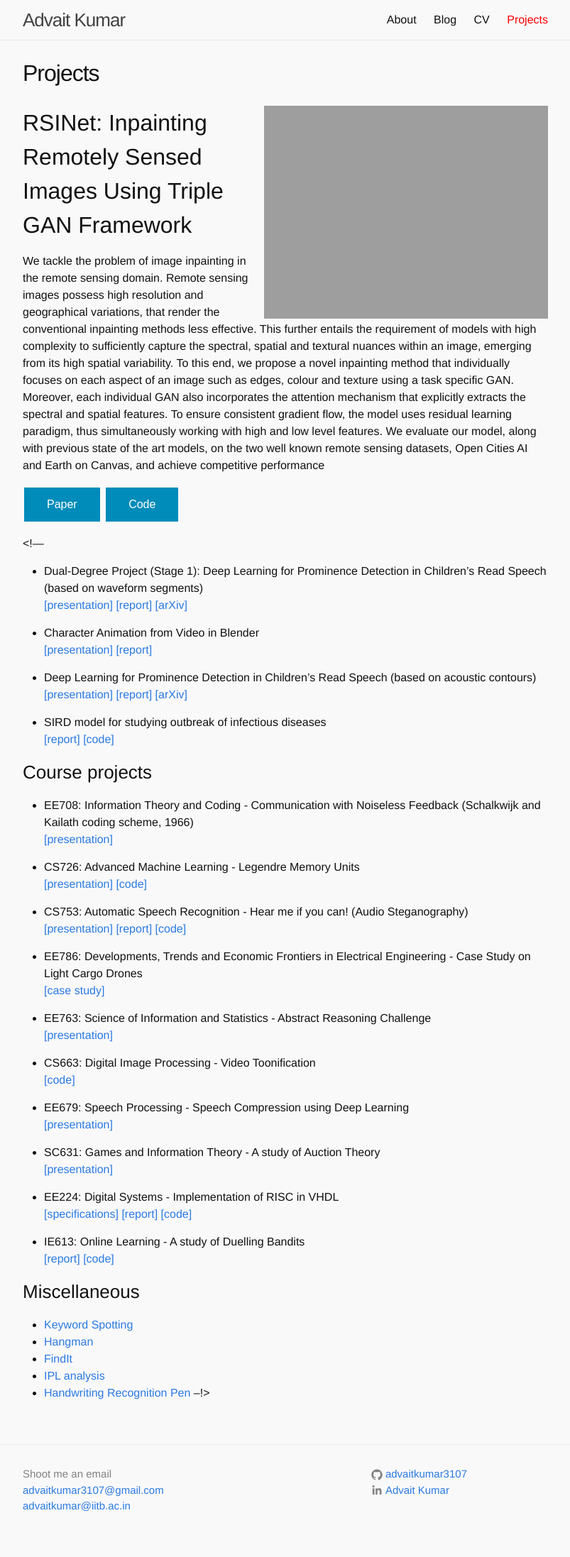
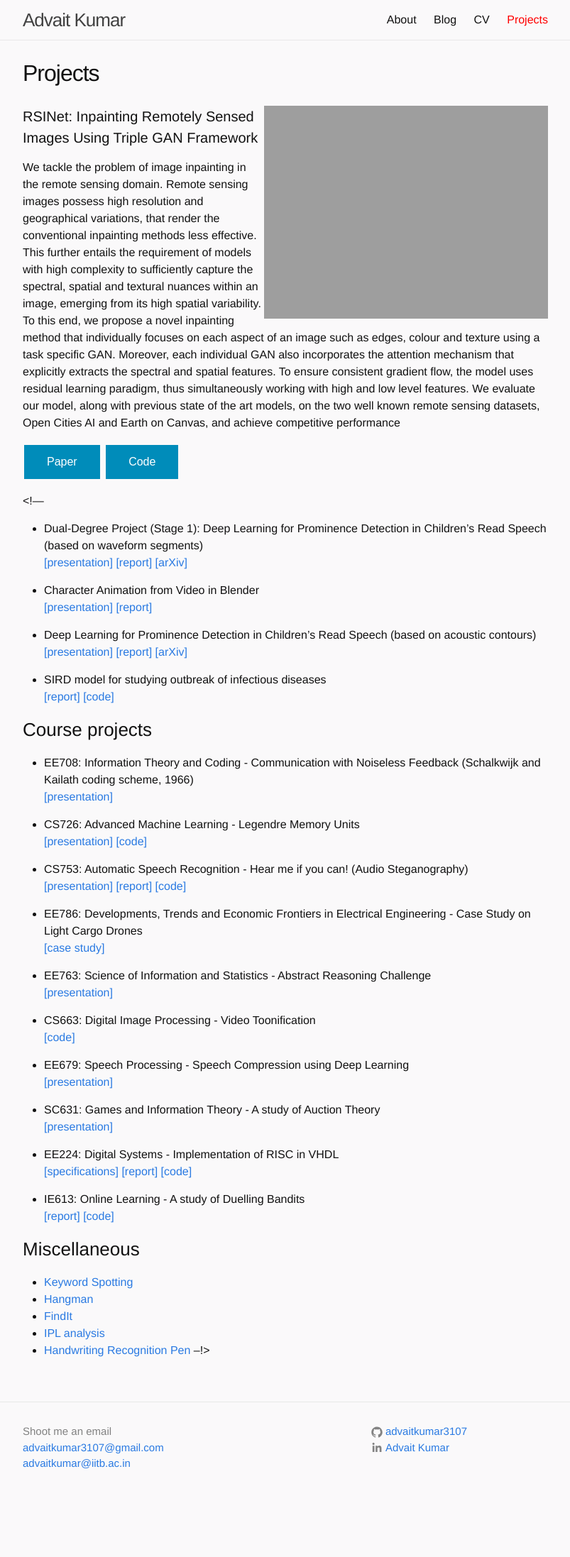
Before and after one commit to advaitkumar3107/advaitkumar3107.github.io, a Jekyll site: the page built from _pages/projects.md, in a window 1280 px wide. Shown: the whole page at 71% size, without its empty margins (238-1041 px from the left). Built offline with Jekyll 4.4.1, drawn with Linux system fonts in a browser that asks for light colours; after the commit the page ends 2134 px from its top, so only the background shows below that.

```diff
--- a/_pages/projects.md
+++ b/_pages/projects.md
@@ -24,7 +24,7 @@ permalink: /projects
 
 <img style="float: right;" src="{{site.url}}/assets/img/im_result.png">
 
-## RSINet: Inpainting Remotely Sensed Images Using Triple GAN Framework
+#### RSINet: Inpainting Remotely Sensed Images Using Triple GAN Framework
 We tackle the problem of image inpainting in the remote sensing domain. Remote sensing images possess high resolution and geographical variations, that render the conventional inpainting methods less effective. This further entails the requirement of models with high complexity to sufficiently capture the spectral, spatial and textural nuances within an image, emerging from its high spatial variability. To this end, we propose a novel inpainting method that individually focuses on each aspect of an image such as edges, colour and texture using a task specific GAN. Moreover, each individual GAN also incorporates the attention mechanism that
 explicitly extracts the spectral and spatial features. To ensure consistent gradient flow, the model uses residual learning paradigm, thus simultaneously working with high and low level features. We evaluate our model, along with previous state of the art models, on the two well known remote sensing datasets, Open Cities AI and Earth on Canvas, and achieve competitive performance
 
```
